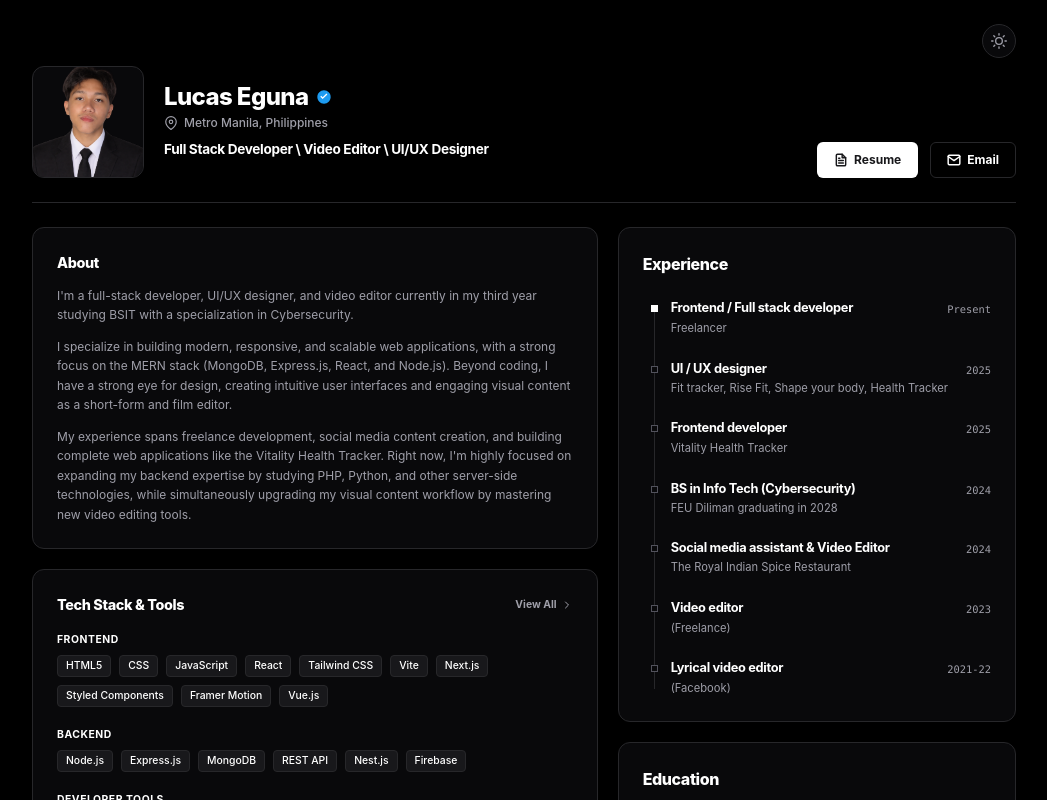
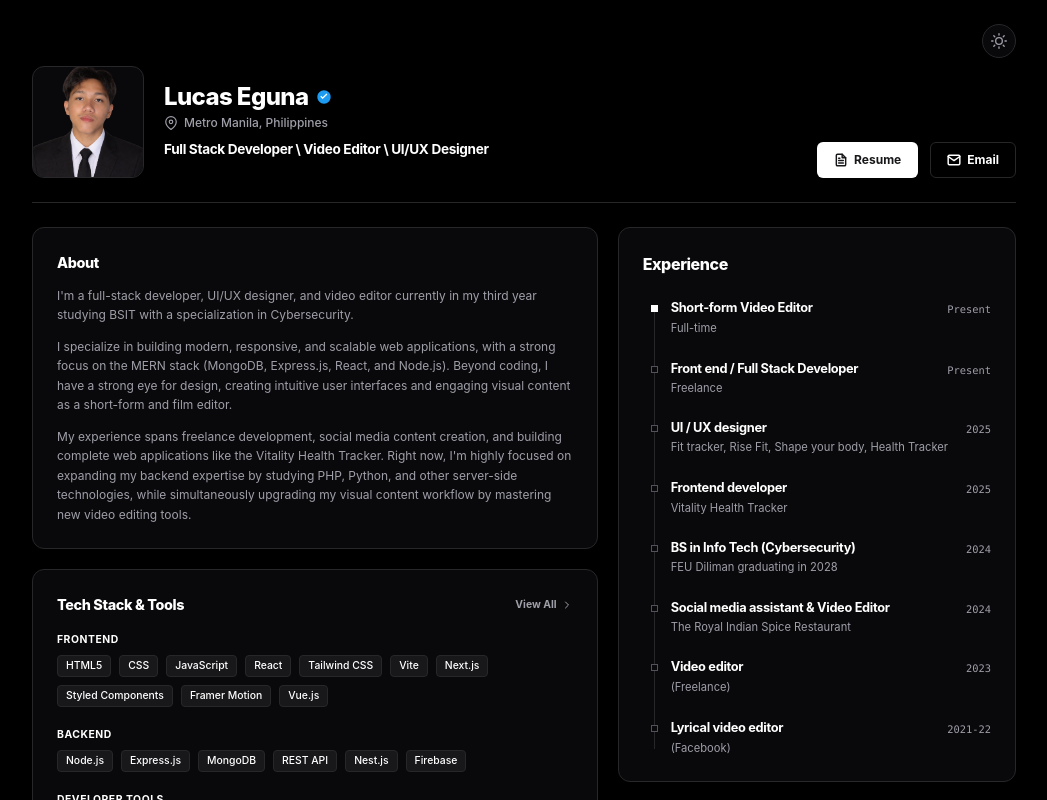
Before and after one commit to egunalucasandrei-droid/My-Portfolio-Eguna, a React (Vite) app: page / in a window 1280 px wide. Shown: the top 800 px of the page, without its empty margins (116-1163 px from the left). Built offline with nearby package versions, Linux system fonts and the light colour scheme.

Commit message:
Add another job in experience

```diff
--- a/src/App.jsx
+++ b/src/App.jsx
@@ -864,8 +864,19 @@ export default function App() {
                     <div className="relative pl-5 flex justify-between items-start group">
                       <div className={`absolute left-0 top-1.25 w-1.75 h-1.75 z-10 transition-transform group-hover:scale-150 ${theme === 'dark' ? 'bg-white' : 'bg-zinc-900'}`}></div>
                       <div className="pr-2">
-                        <h3 className={`text-[0.8rem] font-bold tracking-tight leading-tight ${theme === 'dark' ? 'text-white' : 'text-zinc-900'}`}>Frontend / Full stack developer</h3>
-                        <p className={`text-[0.7rem] mt-1 ${theme === 'dark' ? 'text-zinc-400' : 'text-zinc-500'}`}>Freelancer</p>
+                        <h3 className={`text-[0.8rem] font-bold tracking-tight leading-tight ${theme === 'dark' ? 'text-white' : 'text-zinc-900'}`}>Short-form Video Editor</h3>
+                        <p className={`text-[0.7rem] mt-1 ${theme === 'dark' ? 'text-zinc-400' : 'text-zinc-500'}`}>Full-time</p>
+                      </div>
+                      <span className={`text-[0.65rem] font-mono font-medium pt-0.5 shrink-0 ${theme === 'dark' ? 'text-zinc-400' : 'text-zinc-500'}`}>Present</span>
+                    </div>
+
+                    <div className="relative pl-5 flex justify-between items-start group">
+                      <div className={`absolute left-0 top-1.25 w-1.75 h-1.75 border z-10 transition-transform group-hover:scale-150 ${
+                        theme === 'dark' ? 'border-zinc-600 bg-zinc-950 group-hover:border-white' : 'border-zinc-300 bg-white group-hover:border-zinc-900'
+                      }`}></div>
+                      <div className="pr-2">
+                        <h3 className={`text-[0.8rem] font-bold tracking-tight leading-tight ${theme === 'dark' ? 'text-white' : 'text-zinc-900'}`}>Front end / Full Stack Developer</h3>
+                        <p className={`text-[0.7rem] mt-1 leading-snug ${theme === 'dark' ? 'text-zinc-400' : 'text-zinc-500'}`}>Freelance</p>
                       </div>
                       <span className={`text-[0.65rem] font-mono font-medium pt-0.5 shrink-0 ${theme === 'dark' ? 'text-zinc-400' : 'text-zinc-500'}`}>Present</span>
                     </div>
```
